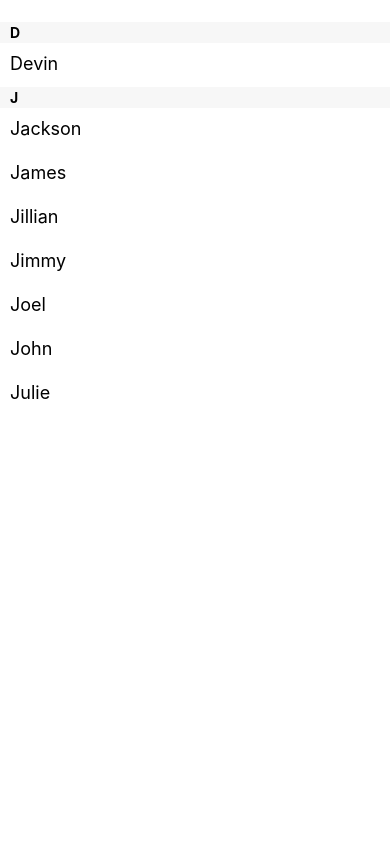
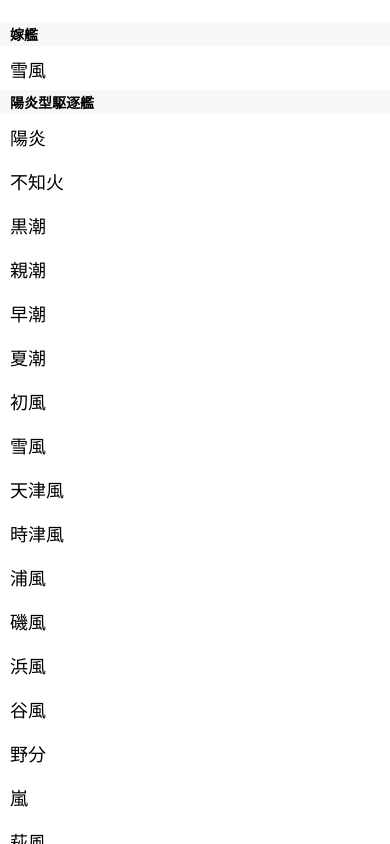
Before and after one commit to mimikun/the_basics, a React Native app: screen / in a window 390 px wide. Built offline with nearby package versions, Linux system fonts and the light colour scheme.

Commit message:
リスト項目を陽炎型に変えた

```diff
--- a/App.js
+++ b/App.js
@@ -7,8 +7,30 @@ export default class App extends Component {
       <View style={styles.container}>
         <SectionList
           sections={[
-            {title: 'D', data: ['Devin']},
-            {title: 'J', data: ['Jackson', 'James', 'Jillian', 'Jimmy', 'Joel', 'John', 'Julie']},
+            {title: '嫁艦', data: ['雪風']},
+            {title: '陽炎型駆逐艦',
+              data: [
+                '陽炎',
+                '不知火',
+                '黒潮',
+                '親潮',
+                '早潮',
+                '夏潮',
+                '初風',
+                '雪風',
+                '天津風',
+                '時津風',
+                '浦風',
+                '磯風',
+                '浜風',
+                '谷風',
+                '野分',
+                '嵐',
+                '萩風',
+                '舞風',
+                '秋雲',
+              ]
+            },
           ]}
           renderItem={({item}) => <Text style={styles.item}>{item}</Text>}
           renderSectionHeader={({section}) => <Text style={styles.sectionHeader}>{section.title}</Text>}
```
